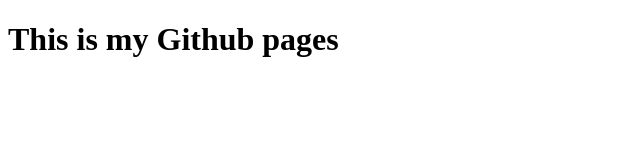
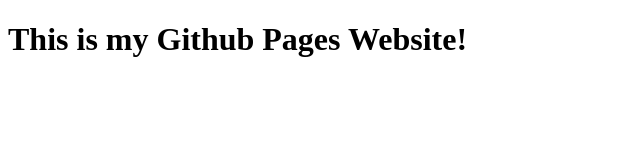
Before and after one commit to Alidagash/Alidagash.github.io, a plain HTML site: page index.html in a window 1280 px wide. Shown: the whole page, without its empty margins (0-640 px from the left). Drawn offline with Linux system fonts and the light colour scheme.

Commit message:
A slight change

```diff
--- a/index.html
+++ b/index.html
@@ -10,6 +10,6 @@
          My Site!
      </title>
 <body>
-    <h1> This is my Github pages</h1>
+    <h1> This is my Github Pages Website!</h1>
 </body>
 </html>
```
